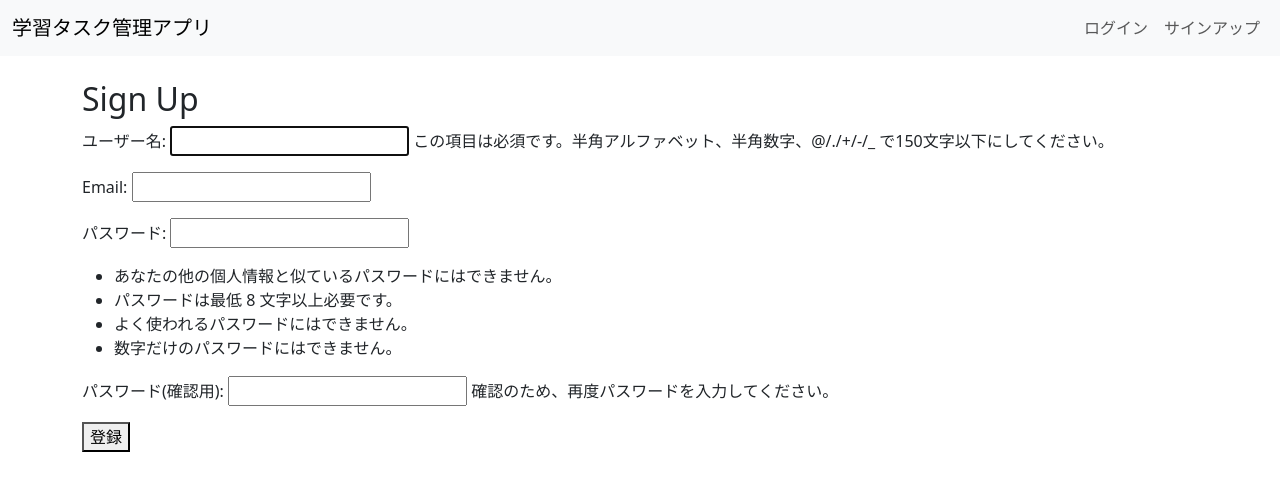
After one commit to ShigeoYugawa/learning-task-tracker-django, a Django app: page /accounts/signup/ in a window 1280 px wide. The commit adds this page. Shown: the top 491 px of the page. Run offline with Django 5.2, Linux system fonts and the light colour scheme.

Commit message:
feat: add signup link to header for unauthenticated users

```diff
--- /dev/null
+++ b/apps/accounts/signup_form.py
@@ -0,0 +1,18 @@
+# apps/accounts/forms.py
+
+from django import forms
+from django.contrib.auth.forms import UserCreationForm  # ユーザー作成用の標準フォーム
+from django.contrib.auth.models import User  # 標準のUserモデル
+
+# ユーザー登録フォームをカスタマイズしたクラス
+class CustomUserCreationForm(UserCreationForm):
+    # メールアドレスの入力フィールドを追加（必須項目に設定）
+    email = forms.EmailField(required=True)
+
+    class Meta:
+        # 使用するモデルとしてDjango標準のUserモデルを指定
+        model = User
+
+        # フォームで表示・受け付けるフィールドを定義
+        # password1, password2 は UserCreationForm に定義済（パスワード確認用）
+        fields = ('username', 'email', 'password1', 'password2')
--- /dev/null
+++ b/apps/accounts/signup_view.py
@@ -0,0 +1,24 @@
+# apps/accounts/signup_view.py
+
+from django.shortcuts import render, redirect
+from django.contrib.auth import login  # 認証済みユーザーとしてログインさせる関数
+from .signup_form import CustomUserCreationForm  # カスタムユーザー登録フォームをインポート
+
+# ユーザーの新規登録処理を担当するビュー関数
+def user_signup_view(request):
+    # ユーザーがフォームを送信（POST）したときの処理
+    if request.method == 'POST':
+        form = CustomUserCreationForm(request.POST)  # POSTデータを使ってフォームを初期化
+
+        # 入力データがバリデーションを通過したかを確認
+        if form.is_valid():
+            user = form.save()          # データベースにユーザーを保存
+            login(request, user)        # 登録直後に自動でログイン処理
+            return redirect('lessons:task_list')  # タスク一覧画面など、次の画面にリダイレクト
+
+    else:
+        # 初回アクセスやGETリクエスト時は空のフォームを表示
+        form = CustomUserCreationForm()
+
+    # フォームをテンプレートに渡してレンダリング
+    return render(request, 'accounts/signup.html', {'form': form})
--- /dev/null
+++ b/apps/accounts/templates/accounts/signup.html
@@ -0,0 +1,11 @@
+<!-- accounts/templates/accounts/signup.html -->
+
+{% extends 'base.html' %}
+{% block content %}
+  <h2>Sign Up</h2>
+  <form method="post">
+    {% csrf_token %}
+    {{ form.as_p }}
+    <button type="submit">登録</button>
+  </form>
+{% endblock %}
--- a/apps/accounts/urls.py
+++ b/apps/accounts/urls.py
@@ -1,9 +1,17 @@
 # apps/accounts/urls.py
 
 from django.urls import path
+from django.urls import reverse_lazy
 from django.contrib.auth import views as auth_views
+from .signup_view import user_signup_view
 
 urlpatterns = [
+    # ログインビュー（Django標準のLoginViewを使用、テンプレートだけ上書き）
     path('login/', auth_views.LoginView.as_view(template_name='accounts/login.html'), name='login'),
-    path('logout/', auth_views.LogoutView.as_view(next_page='/accounts/login/'), name='logout'),
+
+    # ログアウトビュー（ログアウト後は login ページへリダイレクト）
+    path('logout/', auth_views.LogoutView.as_view(next_page=reverse_lazy('login')), name='logout'),
+
+    # サインアップ（ユーザー登録）ビュー
+    path('signup/', user_signup_view, name='signup'),
 ]
--- a/templates/base.html
+++ b/templates/base.html
@@ -1,44 +1,8 @@
 <!-- templates/base.html -->
 
-<!DOCTYPE html>
-<html lang="ja">
-<head>
-  <meta charset="UTF-8">
-  <title>{% block title %}学習タスク管理アプリ{% endblock %}</title>
-  <meta name="viewport" content="width=device-width, initial-scale=1">
-  <!-- Bootstrap 5 CDN -->
-  <link href="https://cdn.jsdelivr.net/npm/bootstrap@5.3.3/dist/css/bootstrap.min.css" rel="stylesheet">
-</head>
-<body>
-    <!-- ナビゲーションバー -->
-  <nav class="navbar navbar-expand-lg navbar-light bg-light">
-    <div class="container-fluid">
-      <a class="navbar-brand" href="/">学習タスク管理アプリ</a>
-      <div class="collapse navbar-collapse">
-        <ul class="navbar-nav ms-auto">
-        {% if user.is_authenticated %}
-          <li class="nav-item">
-            <span class="navbar-text me-3">こんにちは、{{ user.username }} さん</span>
-          </li>
-          <li class="nav-item">
-            <form method="post" action="{% url 'logout' %}">
-              {% csrf_token %}
-              <button type="submit" class="btn btn-link nav-link" style="padding: 0; border: none;">ログアウト</button>
-            </form>
-          </li>
-        {% else %}
-          <li class="nav-item">
-            <a class="nav-link" href="{% url 'login' %}">ログイン</a>
-          </li>
-        {% endif %}
-        </ul>
-      </div>
-    </div>
-  </nav>
+{% include "includes/header.html" %}
 
-  <div class="container mt-4">
-    {% block content %}{% endblock %}
-  </div>
-  <script src="https://cdn.jsdelivr.net/npm/bootstrap@5.3.3/dist/js/bootstrap.bundle.min.js"></script>
-</body>
-</html>
+{% block content %}
+{% endblock %}
+
+{% include "includes/footer.html" %}
--- /dev/null
+++ b/templates/includes/footer.html
@@ -0,0 +1,6 @@
+<!-- templates/includes/footer.html -->
+
+  </div> <!-- container -->
+  <script src="https://cdn.jsdelivr.net/npm/bootstrap@5.3.3/dist/js/bootstrap.bundle.min.js"></script>
+</body>
+</html>
--- /dev/null
+++ b/templates/includes/header.html
@@ -0,0 +1,41 @@
+<!-- templates/includes/header.html -->
+
+<!DOCTYPE html>
+<html lang="ja">
+<head>
+  <meta charset="UTF-8">
+  <title>{% block title %}学習タスク管理アプリ{% endblock %}</title>
+  <meta name="viewport" content="width=device-width, initial-scale=1">
+  <!-- Bootstrap 5 CDN -->
+  <link href="https://cdn.jsdelivr.net/npm/bootstrap@5.3.3/dist/css/bootstrap.min.css" rel="stylesheet">
+</head>
+<body>
+  <!-- ナビゲーションバー -->
+  <nav class="navbar navbar-expand-lg navbar-light bg-light">
+    <div class="container-fluid">
+      <a class="navbar-brand" href="/">学習タスク管理アプリ</a>
+      <div class="collapse navbar-collapse">
+        <ul class="navbar-nav ms-auto">
+        {% if user.is_authenticated %}
+          <li class="nav-item">
+            <span class="navbar-text me-3">こんにちは、{{ user.username }} さん</span>
+          </li>
+          <li class="nav-item">
+            <form method="post" action="{% url 'logout' %}">
+              {% csrf_token %}
+              <button type="submit" class="btn btn-link nav-link" style="padding: 0; border: none;">ログアウト</button>
+            </form>
+          </li>
+        {% else %}
+          <li class="nav-item">
+            <a class="nav-link" href="{% url 'login' %}">ログイン</a>
+          </li>
+          <li class="nav-item">
+            <a class="nav-link" href="{% url 'signup' %}">サインアップ</a>
+          </li>
+        {% endif %}
+        </ul>
+      </div>
+    </div>
+  </nav>
+  <div class="container mt-4">
```
Also changed, not shown: apps/accounts/login_form.py (added, +24 -0 lines), apps/accounts/login_view.py (added, +12 -0 lines).
